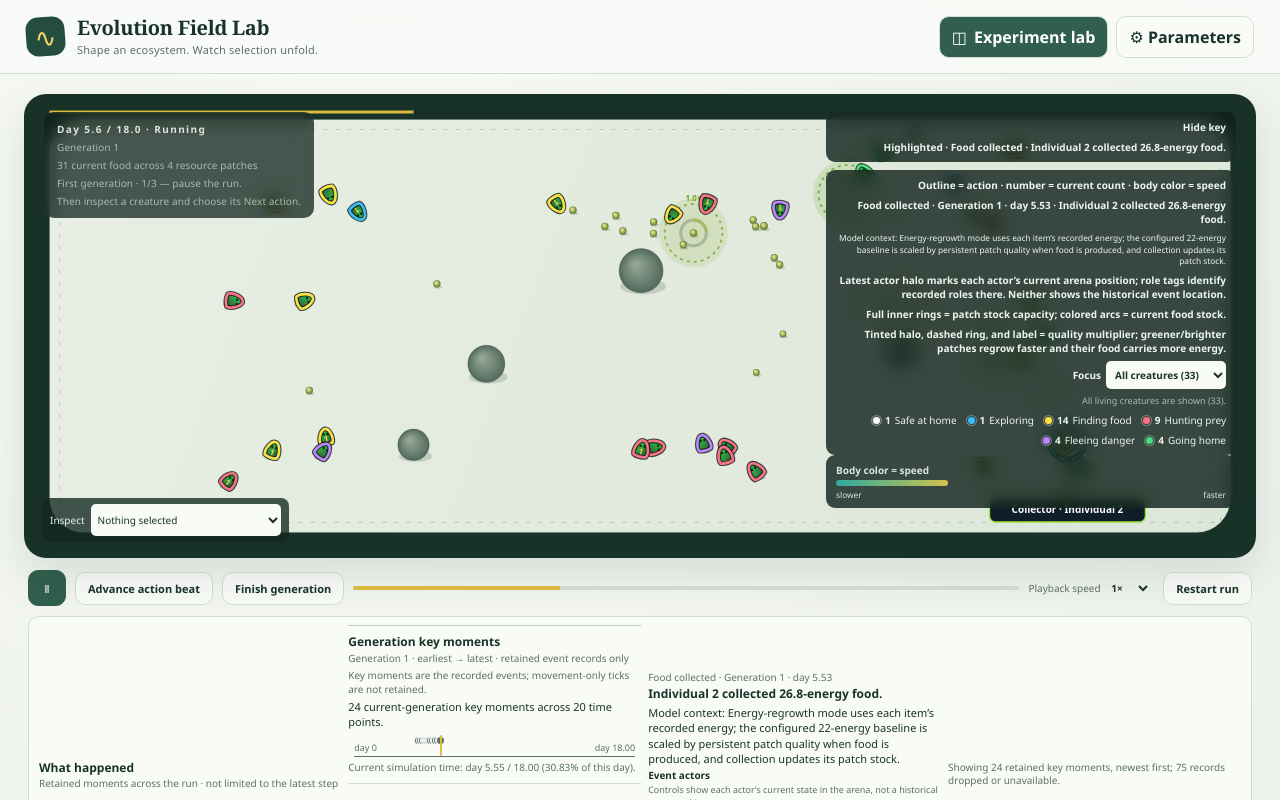
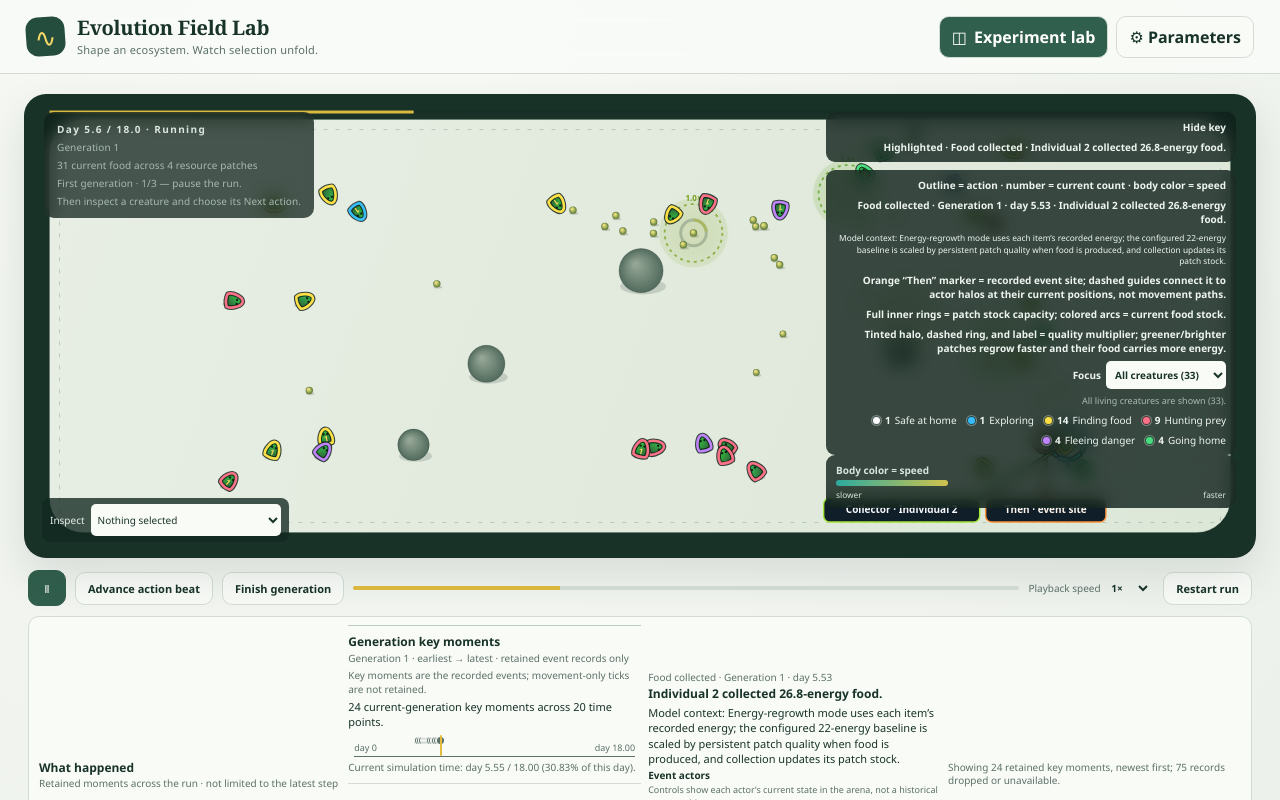
Before and after one commit to philippmch/SimSim, a React (Vite) app: page / in a window 1280 px wide. Shown: the top 800 px of the page. Built offline with nearby package versions, Linux system fonts and the light colour scheme.

Commit message:
feat: mark where arena events happened

```diff
--- a/src/components/ArenaCanvasRenderer.tsx
+++ b/src/components/ArenaCanvasRenderer.tsx
@@ -176,7 +176,8 @@ export function listenToArenaColorScheme(
 const ARENA_ACTIVITY_KINDS = ['food-collected', 'attack-success', 'attack-failure', 'energy-death', 'reached-home', 'natural-regrowth', 'intervention', 'generation-settlement'] as const satisfies readonly WorldActivityKind[]
 const ARENA_ACTIVITY_KIND_SET = new Set<string>(ARENA_ACTIVITY_KINDS)
 const ARENA_ACTIVITY_AGGREGATE_KINDS = new Set<WorldActivityKind>(['natural-regrowth', 'generation-settlement'])
-const ARENA_ACTIVITY_SPOTLIGHT_KEY_COPY = 'Latest actor halo marks each actor’s current arena position; role tags identify recorded roles there. Neither shows the historical event location.'
+const ARENA_ACTIVITY_SPOTLIGHT_CURRENT_KEY_COPY = 'Actor halos mark current positions; role tags identify recorded roles. Historical event site unavailable for this retained record.'
+const ARENA_ACTIVITY_SPOTLIGHT_SITE_KEY_COPY = 'Orange “Then” marker = recorded event site; dashed guides connect it to actor halos at their current positions, not movement paths.'
 
 export type ArenaActivitySpotlightRole = 'attacker' | 'prey' | 'collector' | 'returning individual' | 'involved individual'
 
@@ -198,6 +199,7 @@ export interface ArenaActivitySpotlight {
   tick: number
   age: number
   alpha: number
+  location: { x: number; y: number } | null
   actors: ArenaActivitySpotlightActor[]
   /** Absent when the raw record could support only a generic halo (for example, a malformed summary). */
   activityMoment: SimulationActivityMoment | null
@@ -246,6 +248,19 @@ function arenaSafeArray(value: unknown): readonly unknown[] {
   } catch {
     return []
   }
+}
+
+function arenaActivityLocation(value: unknown): { x: number; y: number } | null {
+  const tuple = arenaSafeArray(value)
+  if (arenaArrayLength(tuple) !== 2) return null
+  let x: unknown, y: unknown
+  try {
+    x = tuple[0]; y = tuple[1]
+  } catch {
+    return null
+  }
+  const finiteX = arenaFinite(x), finiteY = arenaFinite(y)
+  return finiteX !== null && finiteX >= 0 && finiteX <= 1 && finiteY !== null && finiteY >= 0 && finiteY <= 1 ? { x: finiteX, y: finiteY } : null
 }
 
 function arenaArrayLength(value: readonly unknown[]): number {
@@ -348,8 +363,6 @@ export function resolveArenaActivitySpotlight(world: unknown): ArenaActivitySpot
     const size = arenaFinite(arenaField(creature, 'size'))
     currentActors.set(individualId, { x, y, size: size !== null && size > 0 ? Math.max(.3, Math.min(2.8, size)) : 1 })
   }
-  if (!currentActors.size) return null
-
   const windowTicks = arenaActivitySpotlightWindowTicks(arenaField(arenaField(world, 'config'), 'reactionTime'))
   const activity = arenaSafeArray(arenaField(world, 'activity'))
   let best: ArenaActivitySpotlight | null = null
@@ -374,6 +387,7 @@ export function resolveArenaActivitySpotlight(world: unknown): ArenaActivitySpot
     const age = currentTick - tick
     if (age > windowTicks) continue
     const refs = arenaOrderedActorRefs(normalizedMoment ?? entry, kind)
+    const location = arenaActivityLocation(arenaField(normalizedMoment ?? entry, 'location'))
     const actors: ArenaActivitySpotlightActor[] = []
     for (const ref of refs) {
       const current = currentActors.get(ref.individualId)
@@ -381,8 +395,8 @@ export function resolveArenaActivitySpotlight(world: unknown): ArenaActivitySpot
       actors.push({ ...ref, roleLabel: arenaActorRoleLabel(ref.role), ...current })
     }
     const cappedActors = actors.slice(0, MAX_FOUNDER_MIGRATION_BATCH)
-    if (!cappedActors.length) continue
-    const candidate: ArenaActivitySpotlight = { sourceIndex, sequence, generation, kind, tick, age, alpha: arenaActivitySpotlightAlpha(age, windowTicks), actors: cappedActors, activityMoment: normalizedMoment }
+    if (!cappedActors.length && !location) continue
+    const candidate: ArenaActivitySpotlight = { sourceIndex, sequence, generation, kind, tick, age, alpha: arenaActivitySpotlightAlpha(age, windowTicks), location, actors: cappedActors, activityMoment: normalizedMoment }
     if (best === null || sequence > best.sequence || (sequence === best.sequence && sourceIndex > bestSourceIndex)) {
       best = candidate
       bestSourceIndex = sourceIndex
@@ -393,9 +407,20 @@ export function resolveArenaActivitySpotlight(world: unknown): ArenaActivitySpot
 
 /** Canonical wording distinguishes the live actor position from the retained event location. */
 export function formatArenaActivitySpotlightDescription(spotlight: ArenaActivitySpotlight): string {
+  if (spotlight.location) {
+    if (!spotlight.actors.length) return 'Highlighted “Then” marker shows the recorded event site; no involved actor has a current live arena position.'
+    const actors = spotlight.actors.map(actor => `Individual ${actor.individualId} (${actor.roleLabel.toLowerCase()})`).join(', ')
+    const position = spotlight.actors.length === 1 ? 'position' : 'positions'
+    return `Highlighted “Then” marker shows the recorded event site; actor halos mark ${actors} at their current arena ${position}. Dashed guides connect the site to those positions; they are not movement paths.`
+  }
   const actors = spotlight.actors.map(actor => `Individual ${actor.individualId} (${actor.roleLabel.toLowerCase()})`).join(', ')
   const position = spotlight.actors.length === 1 ? 'position' : 'positions'
   return `Latest actor halo marks ${actors} at their current arena ${position}; it does not show the historical event location.`
+}
+
+export function formatArenaActivitySpotlightKey(spotlight: Pick<ArenaActivitySpotlight, 'location' | 'actors'>): string {
+  if (spotlight.location && spotlight.actors.length === 0) return 'Orange “Then” marker = recorded event site; the site remains visible, but no involved actor has a current live arena position.'
+  return spotlight.location ? ARENA_ACTIVITY_SPOTLIGHT_SITE_KEY_COPY : ARENA_ACTIVITY_SPOTLIGHT_CURRENT_KEY_COPY
 }
 
 export interface ArenaActivitySpotlightCue {
@@ -455,6 +480,8 @@ export interface ArenaActivitySpotlightTagGeometryInput {
   role: ArenaActivitySpotlightRole
   label?: string
   compact?: boolean
+  /** Event sites are exact points, unlike actor coordinates anchored to body centers. */
+  pointAnchor?: boolean
   occupied?: readonly ArenaActivitySpotlightTagRect[]
   anchors?: readonly ArenaActivitySpotlightTagRect[]
 }
@@ -530,7 +557,7 @@ export function arenaActivitySpotlightTagGeometry(input: ArenaActivitySpotlightT
   const extent = Math.min(width, height)
   const base = Math.max(7, extent * .017 * size)
   const actorX = left + input.x * fieldWidth
-  const actorY = top + input.y * fieldHeight - base * 1.55 * .35
+  const actorY = top + input.y * fieldHeight - (input.pointAnchor ? 0 : base * 1.55 * .35)
   const haloRadius = Math.max(base * 2.15, 15)
   const label = typeof input.label === 'string' && input.label.trim() ? input.label.trim() : formatArenaActivitySpotlightTagLabel({ role: input.role, individualId: input.individualId })
   const desiredWidth = Math.max(input.compact ? 64 : 78, label.length * 6.25 + 14)
@@ -568,12 +595,36 @@ export function arenaActivitySpotlightTagGeometry(input: ArenaActivitySpotlightT
   }
   const occupied = [...(input.occupied ?? []), ...anchors]
   const safeOccupied = occupied.filter(rect => rect && [rect.x, rect.y, rect.width, rect.height].every(Number.isFinite) && rect.width > 0 && rect.height > 0)
+  {
+    // A callout or earlier label can block every local slot. Include actual
+    // obstacle edges so both event-site and actor labels stay nearby.
+    const xs = new Set([centeredX, left, right - boxWidth, actorX - haloRadius - gap - boxWidth, actorX + haloRadius + gap])
+    const ys = new Set([top, bottom - boxHeight, actorY - boxHeight / 2, actorY - haloRadius - gap - boxHeight, actorY + haloRadius + gap])
+    for (const rect of safeOccupied) {
+      xs.add(rect.x - gap - boxWidth)
+      xs.add(rect.x + rect.width + gap)
+      ys.add(rect.y - gap - boxHeight)
+      ys.add(rect.y + rect.height + gap)
+    }
+    for (const x of xs) for (const y of ys) {
+      if (Number.isFinite(x) && Number.isFinite(y)) candidates.push(candidate(y < actorY ? 'detached-above' : 'detached-below', x, y))
+    }
+    const distance = (rect: { x: number; y: number }) => Math.hypot(
+      actorX - arenaActivitySpotlightTagClamp(actorX, rect.x, rect.x + boxWidth),
+      actorY - arenaActivitySpotlightTagClamp(actorY, rect.y, rect.y + boxHeight),
+    )
+    // Stable sorting preserves the role-specific candidate preference on ties.
+    candidates.sort((a, b) => distance(a) - distance(b))
+  }
   const fits = (rect: { x: number; y: number }) => rect.x >= left && rect.y >= top && rect.x + boxWidth <= right && rect.y + boxHeight <= bottom
   const overlaps = (rect: { x: number; y: number }) => safeOccupied.some(other => rect.x < other.x + other.width + gap && rect.x + boxWidth + gap > other.x && rect.y < other.y + other.height + gap && rect.y + boxHeight + gap > other.y)
   const clearsHalo = (rect: { x: number; y: number }) => {
     const nearestX = arenaActivitySpotlightTagClamp(actorX, rect.x, rect.x + boxWidth)
     const nearestY = arenaActivitySpotlightTagClamp(actorY, rect.y, rect.y + boxHeight)
+    const visibleActorY = arenaActivitySpotlightTagClamp(actorY, top, bottom)
+    const visibleNearestY = arenaActivitySpotlightTagClamp(visibleActorY, rect.y, rect.y + boxHeight)
     return Math.hypot(actorX - nearestX, actorY - nearestY) >= haloRadius + gap
+      && Math.hypot(actorX - nearestX, visibleActorY - visibleNearestY) >= haloRadius + gap
   }
   const chosen = candidates.find(rect => fits(rect) && !overlaps(rect) && clearsHalo(rect))
   if (!chosen) return null
@@ -589,6 +640,22 @@ export function arenaActivitySpotlightTagGeometry(input: ArenaActivitySpotlightT
   return { x: chosen.x, y: chosen.y, width: boxWidth, height: boxHeight, placement: chosen.placement, actorX: arenaActivitySpotlightTagClamp(actorX, left, right), actorY: arenaActivitySpotlightTagClamp(actorY, top, bottom), haloRadius, leaderStartX, leaderStartY, leaderEndX, leaderEndY }
 }
 
+export interface ArenaActivitySpotlightSiteGeometryInput {
+  width: number
+  height: number
+  pad: number
+  x: number
+  y: number
+  compact?: boolean
+  occupied?: readonly ArenaActivitySpotlightTagRect[]
+  anchors?: readonly ArenaActivitySpotlightTagRect[]
+}
+
+/** Reuse the collision-aware callout solver while anchoring to the exact recorded point. */
+export function arenaActivitySpotlightSiteGeometry(input: ArenaActivitySpotlightSiteGeometryInput): ArenaActivitySpotlightTagGeometry | null {
+  return arenaActivitySpotlightTagGeometry({ ...input, size: .3, individualId: 1, role: 'involved individual', label: input.compact ? 'Then · site' : 'Then · event site', pointAnchor: true })
+}
+
 function formatArenaActivitySpotlightCue(spotlight: ArenaActivitySpotlight, config: unknown): ArenaActivitySpotlightCue | null {
   const moment = spotlight.activityMoment
   if (!moment || moment.sourceIndex !== spotlight.sourceIndex || moment.sequence !== spotlight.sequence || moment.kind !== spotlight.kind || moment.tick !== spotlight.tick || moment.generation !== spotlight.generation) return null
@@ -618,7 +685,7 @@ export function ArenaActivitySpotlightKey({ world, compact = false }: { world: W
     : null
   return <>
     {cue && <><strong data-arena-activity-spotlight-event="true" data-arena-activity-spotlight-event-sequence={cue.sequence}>{cue.event}</strong><small data-arena-activity-spotlight-context="true" style={{ flexBasis: '100%', textAlign: 'right', lineHeight: 1.4, overflowWrap: 'anywhere' }}>{cue.context}</small></>}
-    <strong data-arena-activity-spotlight-key="true" data-arena-activity-spotlight-key-sequence={spotlight.sequence}>{ARENA_ACTIVITY_SPOTLIGHT_KEY_COPY}</strong>
+    <strong data-arena-activity-spotlight-key="true" data-arena-activity-spotlight-key-sequence={spotlight.sequence}>{formatArenaActivitySpotlightKey(spotlight)}</strong>
   </>
 }
 
@@ -940,6 +1007,89 @@ export function arenaActivitySpotlightHaloRect(
   return { x: actorX - radius, y: actorY - radius, width: radius * 2, height: radius * 2 }
 }
 
+function arenaActivitySpotlightOverlayAnchors(width: number, height: number, compact: boolean): ArenaActivitySpotlightTagRect[] {
+  return compact
+    ? [
+      { x: 10, y: Math.max(0, height - 122), width: Math.max(0, width - 20), height: 70 },
+      { x: 12, y: Math.max(0, height - 60), width: Math.max(0, Math.min(205, width - 24)), height: 48 },
+      { x: 12, y: 12, width: Math.max(0, width - 24), height: 120 },
+    ]
+    : [
+      { x: Math.max(0, width - 430), y: 18, width: Math.min(410, width), height: Math.min(380, Math.max(0, height - 36)) },
+      { x: 20, y: 18, width: Math.max(0, Math.min(300, width - 40)), height: 106 },
+      { x: 18, y: Math.max(0, height - 60), width: Math.max(0, Math.min(245, width - 36)), height: 44 },
+    ]
+}
+
+const ARENA_ACTIVITY_SPOTLIGHT_SITE_ACCENT = '#fb923c'
+
+function drawArenaActivitySpotlightSite(
+  ctx: CanvasRenderingContext2D,
+  spotlight: ArenaActivitySpotlight,
+  width: number,
+  height: number,
+  pad: number,
+  externalOccupied: readonly ArenaActivitySpotlightTagRect[] = [],
+): ArenaActivitySpotlightTagRect[] {
+  if (!spotlight.location) return []
+  const compact = width <= 720
+  const fieldWidth = Math.max(0, width - pad * 2)
+  const fieldHeight = Math.max(0, height - pad * 2)
+  const siteX = pad + spotlight.location.x * fieldWidth
+  const siteY = pad + spotlight.location.y * fieldHeight
+  const markerRadius = compact ? 10 : 12
+  const actorHalos = spotlight.actors.map(actor => arenaActivitySpotlightHaloRect(width, height, pad, actor))
+  const geometry = arenaActivitySpotlightSiteGeometry({
+    width,
+    height,
+    pad,
+    x: spotlight.location.x,
+    y: spotlight.location.y,
+    compact,
+    occupied: [...externalOccupied, ...actorHalos],
+    anchors: arenaActivitySpotlightOverlayAnchors(width, height, compact),
+  })
+  ctx.save()
+  ctx.globalAlpha = spotlight.alpha
+  ctx.lineCap = 'round'
+  for (const halo of actorHalos) {
+    const actorX = halo.x + halo.width / 2, actorY = halo.y + halo.height / 2
+    const deltaX = actorX - siteX, deltaY = actorY - siteY, distance = Math.hypot(deltaX, deltaY)
+    const actorRadius = halo.width / 2
+    if (!Number.isFinite(distance) || distance <= markerRadius + actorRadius + 3) continue
+    const unitX = deltaX / distance, unitY = deltaY / distance
+    const startX = siteX + unitX * (markerRadius + 2), startY = siteY + unitY * (markerRadius + 2)
+    const endX = actorX - unitX * (actorRadius + 2), endY = actorY - unitY * (actorRadius + 2)
+    ctx.setLineDash([3, 5])
+    ctx.strokeStyle = 'rgba(3, 17, 29, .9)'; ctx.lineWidth = 4
+    ctx.beginPath(); ctx.moveTo(startX, startY); ctx.lineTo(endX, endY); ctx.stroke()
+    ctx.strokeStyle = ARENA_ACTIVITY_SPOTLIGHT_SITE_ACCENT; ctx.lineWidth = 1.4
+    ctx.beginPath(); ctx.moveTo(startX, startY); ctx.lineTo(endX, endY); ctx.stroke()
+  }
+  ctx.setLineDash([4, 3])
+  ctx.strokeStyle = 'rgba(3, 17, 29, .95)'; ctx.lineWidth = 5
+  ctx.beginPath(); ctx.arc(siteX, siteY, markerRadius, 0, Math.PI * 2); ctx.stroke()
+  ctx.strokeStyle = ARENA_ACTIVITY_SPOTLIGHT_SITE_ACCENT; ctx.lineWidth = 2
+  ctx.beginPath(); ctx.arc(siteX, siteY, markerRadius, 0, Math.PI * 2); ctx.stroke()
+  ctx.setLineDash([])
+  ctx.fillStyle = 'rgba(3, 17, 29, .95)'; ctx.strokeStyle = ARENA_ACTIVITY_SPOTLIGHT_SITE_ACCENT; ctx.lineWidth = 1.5
+  ctx.beginPath(); ctx.moveTo(siteX, siteY - 5); ctx.lineTo(siteX + 5, siteY); ctx.lineTo(siteX, siteY + 5); ctx.lineTo(siteX - 5, siteY); ctx.closePath(); ctx.fill(); ctx.stroke()
+  if (geometry) {
+    ctx.strokeStyle = 'rgba(3, 17, 29, .95)'; ctx.lineWidth = 4
+    ctx.beginPath(); ctx.moveTo(geometry.leaderStartX, geometry.leaderStartY); ctx.lineTo(geometry.leaderEndX, geometry.leaderEndY); ctx.stroke()
+    ctx.strokeStyle = ARENA_ACTIVITY_SPOTLIGHT_SITE_ACCENT; ctx.lineWidth = 1.4
+    ctx.beginPath(); ctx.moveTo(geometry.leaderStartX, geometry.leaderStartY); ctx.lineTo(geometry.leaderEndX, geometry.leaderEndY); ctx.stroke()
+    ctx.fillStyle = 'rgba(3, 17, 29, .94)'; ctx.strokeStyle = ARENA_ACTIVITY_SPOTLIGHT_SITE_ACCENT
+    ctx.beginPath(); ctx.roundRect(geometry.x, geometry.y, geometry.width, geometry.height, 6); ctx.fill(); ctx.stroke()
+    ctx.fillStyle = '#fff7ed'; ctx.font = '700 10px system-ui'; ctx.textAlign = 'center'; ctx.textBaseline = 'middle'
+    const label = compact ? 'Then · site' : 'Then · event site'
+    ctx.fillText(label, geometry.x + geometry.width / 2, geometry.y + geometry.height / 2)
+  }
+  ctx.restore()
+  const marker = { x: siteX - markerRadius - 2, y: siteY - markerRadius - 2, width: markerRadius * 2 + 4, height: markerRadius * 2 + 4 }
+  return geometry ? [marker, { x: geometry.x, y: geometry.y, width: geometry.width, height: geometry.height }] : [marker]
+}
+
 const ARENA_ACTIVITY_SPOTLIGHT_TAG_ACCENTS: Record<ArenaActivitySpotlightRole, string> = {
   attacker: '#fb7185',
   prey: '#fbbf24',
@@ -959,17 +1109,7 @@ function drawArenaActivitySpotlightTags(
 ) {
   if (!tags.length) return
   const compact = width <= 720
-  const anchors: ArenaActivitySpotlightTagRect[] = compact
-    ? [
-      { x: 10, y: Math.max(0, height - 122), width: Math.max(0, width - 20), height: 70 },
-      { x: 12, y: Math.max(0, height - 60), width: Math.max(0, Math.min(205, width - 24)), height: 48 },
-      { x: 12, y: 12, width: Math.max(0, width - 24), height: 120 },
-    ]
-    : [
-      { x: Math.max(0, width - 430), y: 18, width: Math.min(410, width), height: Math.min(380, Math.max(0, height - 36)) },
-      { x: 20, y: 18, width: Math.max(0, Math.min(300, width - 40)), height: 106 },
-      { x: 18, y: Math.max(0, height - 60), width: Math.max(0, Math.min(245, width - 36)), height: 44 },
-    ]
+  const anchors = arenaActivitySpotlightOverlayAnchors(width, height, compact)
   const occupied: ArenaActivitySpotlightTagRect[] = [...externalOccupied]
   const haloRects = tags.map(tag => arenaActivitySpotlightHaloRect(width, height, pad, tag))
   for (let index = 0; index < tags.length; index++) {
@@ -1365,7 +1505,8 @@ export function ArenaCanvas({ world, revision, selectedIndividualId, onSelect, s
       }
       if (activitySpotlight) {
         drawArenaActivitySpotlight(ctx, activitySpotlight, w, h, sx, sy)
-        drawArenaActivitySpotlightTags(ctx, activitySpotlightTags, activitySpotlight.alpha, w, h, pad, activityTagObstacles)
+        const siteObstacles = drawArenaActivitySpotlightSite(ctx, activitySpotlight, w, h, pad, activityTagObstacles)
+        drawArenaActivitySpotlightTags(ctx, activitySpotlightTags, activitySpotlight.alpha, w, h, pad, [...activityTagObstacles, ...siteObstacles])
       }
       const pct = Math.min(1, world.dayTime / world.config.dayLength)
       ctx.fillStyle = palette.progressTrack; ctx.fillRect(pad, pad - 9, w - pad * 2, 3)
@@ -1444,7 +1585,7 @@ export function ArenaCanvas({ world, revision, selectedIndividualId, onSelect, s
     }
     dispatchArenaInspectionHit(null, onSelect, onSelectPatch)
   }
-  return <><canvas ref={ref} className="arena" role="img" onClick={chooseAt} aria-label={accessibleDescription} data-arena-activity-spotlight={activitySpotlight ? 'true' : undefined} data-arena-activity-spotlight-sequence={activitySpotlight?.sequence} data-arena-activity-spotlight-kind={activitySpotlight?.kind} data-arena-activity-spotlight-tick={activitySpotlight?.tick} data-arena-activity-spotlight-age={activitySpotlight?.age} data-arena-activity-spotlight-actors={activitySpotlight?.actors.map(actor => actor.individualId).join(',')} data-arena-activity-spotlight-event={activitySpotlightCue ? 'true' : undefined} data-arena-activity-spotlight-event-copy={activitySpotlightCue?.event} data-arena-activity-spotlight-event-context={activitySpotlightCue?.context} data-arena-activity-spotlight-tag-copies={activitySpotlightTags.length ? activitySpotlightTags.map(tag => tag.label).join(', ') : undefined} data-arena-selected-callout={selectedCallout ? 'true' : undefined} data-arena-selected-callout-individual-id={selectedCallout?.individualId} data-arena-selected-callout-title={selectedCallout?.title} data-arena-selected-callout-detail={selectedCallout?.detail} data-arena-selected-callout-copy={selectedCallout?.description}>
+  return <><canvas ref={ref} className="arena" role="img" onClick={chooseAt} aria-label={accessibleDescription} data-arena-activity-spotlight={activitySpotlight ? 'true' : undefined} data-arena-activity-spotlight-sequence={activitySpotlight?.sequence} data-arena-activity-spotlight-kind={activitySpotlight?.kind} data-arena-activity-spotlight-tick={activitySpotlight?.tick} data-arena-activity-spotlight-age={activitySpotlight?.age} data-arena-activity-spotlight-actors={activitySpotlight?.actors.map(actor => actor.individualId).join(',')} data-arena-activity-spotlight-site={activitySpotlight?.location ? 'true' : undefined} data-arena-activity-spotlight-site-x={activitySpotlight?.location?.x} data-arena-activity-spotlight-site-y={activitySpotlight?.location?.y} data-arena-activity-spotlight-event={activitySpotlightCue ? 'true' : undefined} data-arena-activity-spotlight-event-copy={activitySpotlightCue?.event} data-arena-activity-spotlight-event-context={activitySpotlightCue?.context} data-arena-activity-spotlight-tag-copies={activitySpotlightTags.length ? activitySpotlightTags.map(tag => tag.label).join(', ') : undefined} data-arena-selected-callout={selectedCallout ? 'true' : undefined} data-arena-selected-callout-individual-id={selectedCallout?.individualId} data-arena-selected-callout-title={selectedCallout?.title} data-arena-selected-callout-detail={selectedCallout?.detail} data-arena-selected-callout-copy={selectedCallout?.description}>
     Natural selection simulation arena. Live counts are available in the statistics region.
   </canvas><label className="creature-picker" htmlFor="arena-creature-picker">Inspect <select id="arena-creature-picker" aria-label="Inspect creatures or resource patches" aria-describedby="arena-creature-picker-help" value={selectedValue} onChange={e => selectInspection(e.target.value)} style={{ background: 'var(--paper)', color: 'var(--ink)', colorScheme: 'light dark', minHeight: 32, touchAction: 'manipulation' }}><option value="">Nothing selected</option><optgroup label="Creatures">{livingCreatures.slice().sort((a, b) => a.individualId - b.individualId).map(c => <option key={`creature:${c.individualId}`} value={`creature:${c.individualId}`}>Individual {c.individualId}, lineage {c.lineageId}, {CREATURE_STATE_METADATA[c.home ? 'safe' : c.mode].label}</option>)}</optgroup>{patchOptions.length > 0 && <optgroup label="Resource patches">{patchOptions.map(({ patch, ordinal, currentFood, quality }) => <option key={`patch:${ordinal}`} value={`patch:${ordinal}`}>Patch {ordinal} · {quality} · {currentFood} food</option>)}</optgroup>}</select></label><span id="arena-creature-picker-help" className="sr-only">Choose a living creature or resource patch to inspect. Creature options reveal behavior; patch options reveal live food, capacity, energy, and regrowth. Choose Nothing selected to clear inspection.</span><span className="sr-only" role="status" aria-live="polite" aria-atomic="true">{formatArenaInspectionStatus(selectedIndividualId, selectedPatchId, selectedPatchOrdinal)}</span></>
 }
--- a/src/components/SimulationActivity.tsx
+++ b/src/components/SimulationActivity.tsx
@@ -89,6 +89,17 @@ function safeActorIds(value: unknown): number[] {
   return actorIds
 }
 
+function safeActivityLocation(value: unknown): [x: number, y: number] | null {
+  const source = safeArray(value)
+  if (safeArrayLength(source) !== 2) return null
+  try {
+    const x = source[0], y = source[1]
+    return finiteNonnegative(x) && x <= 1 && finiteNonnegative(y) && y <= 1 ? [x, y] : null
+  } catch {
+    return null
+  }
+}
+
 export interface SimulationActivityMoment {
   sourceIndex: number
   sequence: number
@@ -99,6 +110,7 @@ export interface SimulationActivityMoment {
   kindLabel: string
   summary: string
   count: number
+  location: [x: number, y: number] | null
   actorIds: number[]
   attackerId: number | null
   preyId: number | null
@@ -233,6 +245,7 @@ export function normalizeActivityMoment(value: unknown, sourceIndex: number): Si
     kindLabel: ACTIVITY_KIND_LABELS[kind],
     summary,
     count,
+    location: safeActivityLocation(field(value, 'location')),
     actorIds: safeActorIds(field(value, 'actorIds')),
     attackerId: safeInteger(rawAttackerId, 1) ? rawAttackerId : null,
     preyId: safeInteger(rawPreyId, 1) ? rawPreyId : null,
```
Also changed, not shown: 2 other files (tests, documents, lock files or other folders).
